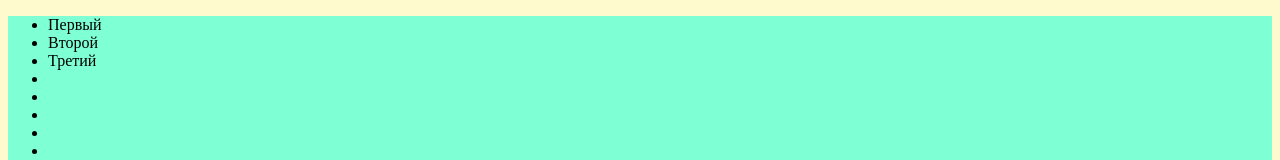
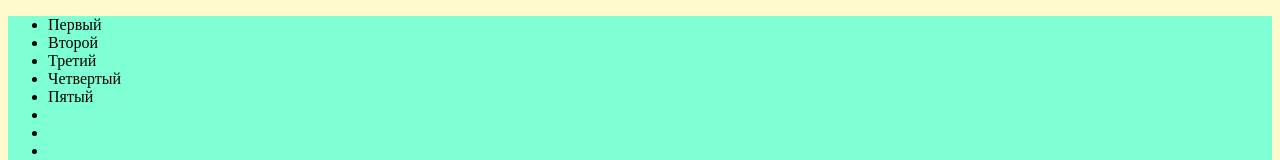
Before and after one commit to MikhailUB/hello_vscode, a plain HTML site: page index.html in a window 1280 px wide. Shown: the part 151-311 px from the top of the page. Drawn offline with Linux system fonts and the light colour scheme.

Commit message:
правки

```diff
--- a/index.html
+++ b/index.html
@@ -27,8 +27,8 @@
 			<li>Первый</li>
 			<li>Второй</li>
 			<li>Третий</li>
-			<li></li>
-			<li></li>
+			<li>Четвертый</li>
+			<li>Пятый</li>
 			<li></li>
 			<li></li>
 			<li></li>
```
